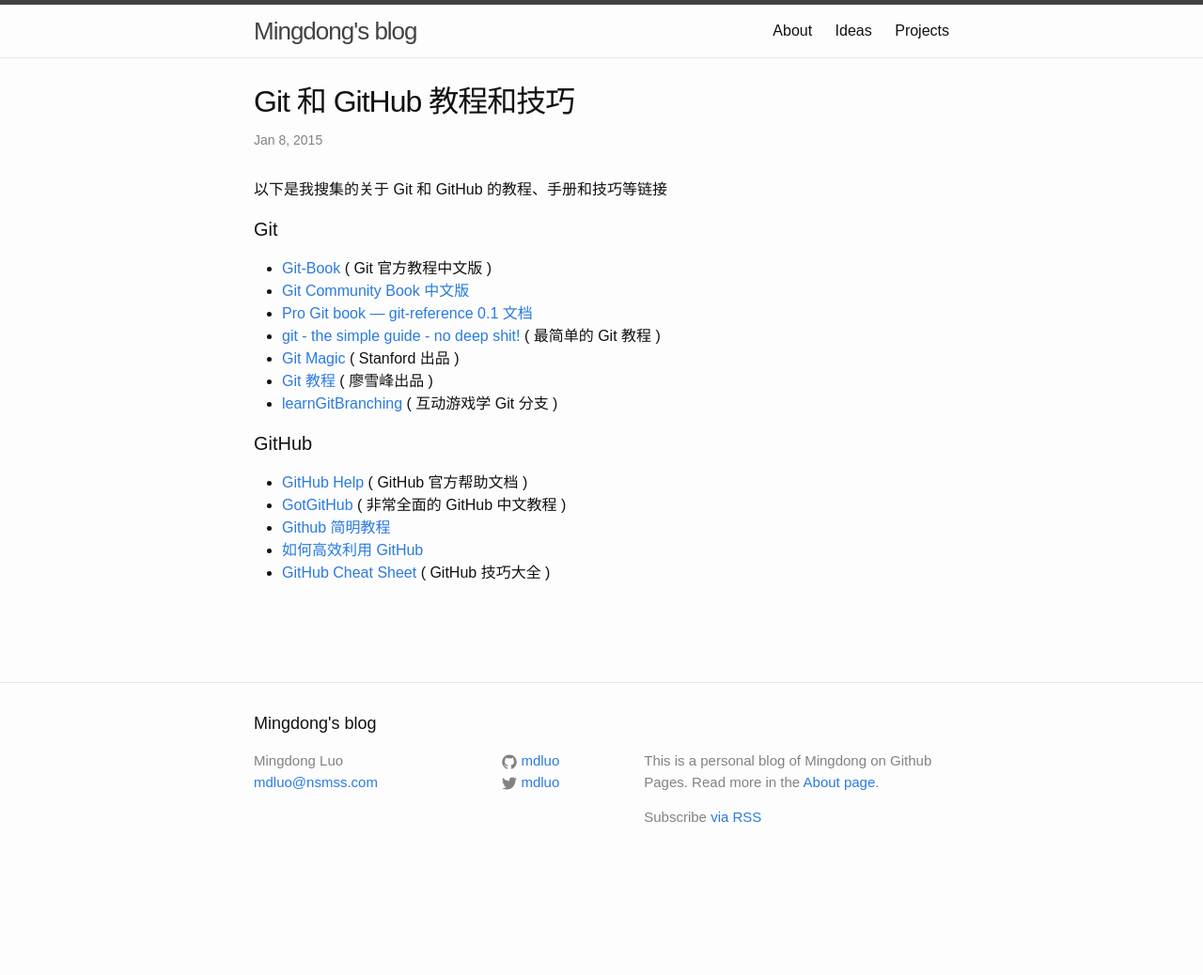
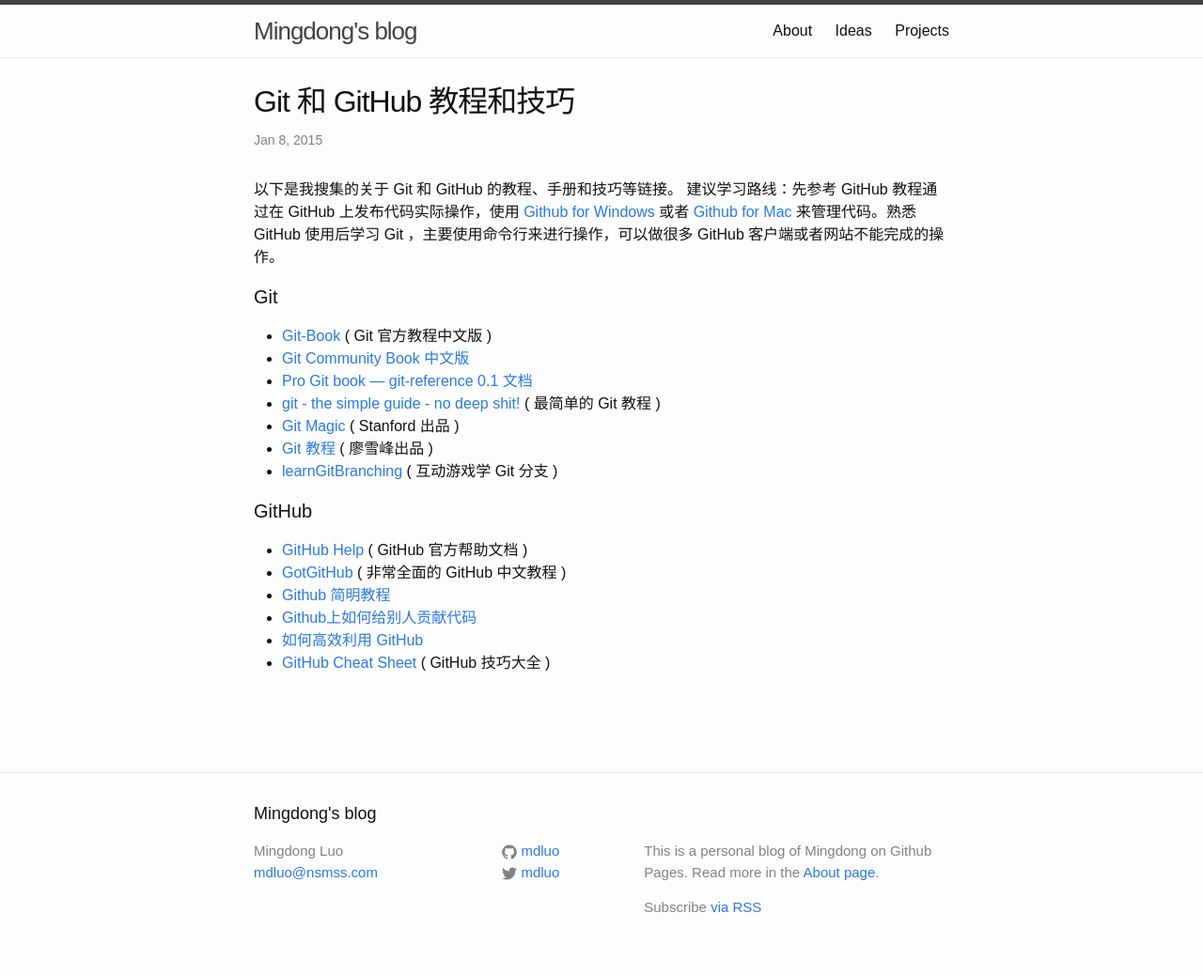
Before and after one commit to itfen/md, a Jekyll site: the page built from _posts/2015-01-08-tutorials-and-tips-about-git-and-github.md, in a window 1280 px wide. Shown: the whole page at 94% size. Built offline with Jekyll 4.4.1, drawn with Linux system fonts in a browser that asks for light colours; comment, search, counter and statistics services are not loaded; before the commit the page ends 942 px from its top, so only the background shows below that.

Commit message:
Update post

```diff
--- a/_posts/2015-01-08-tutorials-and-tips-about-git-and-github.md
+++ b/_posts/2015-01-08-tutorials-and-tips-about-git-and-github.md
@@ -6,7 +6,10 @@
 share: true
 ---
 
-以下是我搜集的关于 Git 和 GitHub 的教程、手册和技巧等链接
+以下是我搜集的关于 Git 和 GitHub 的教程、手册和技巧等链接。
+建议学习路线：先参考 GitHub 教程通过在 GitHub 上发布代码实际操作，使用 [Github for Windows](https://windows.github.com/)
+或者 [Github for Mac](https://mac.github.com/) 来管理代码。熟悉 GitHub 使用后学习 Git ，主要使用命令行来进行操作，可以做很多
+GitHub 客户端或者网站不能完成的操作。
 
 #### Git
 
@@ -23,5 +26,6 @@
 * [GitHub Help](https://help.github.com/)  ( GitHub 官方帮助文档 )
 * [GotGitHub](http://www.worldhello.net/gotgithub/)  ( 非常全面的 GitHub 中文教程 )
 * [Github 简明教程](http://www.yanyulin.info/pages/2013/11/github.html)
+* [Github上如何给别人贡献代码](http://www.yanyulin.info/pages/2013/11/githubM.html)
 * [如何高效利用 GitHub](http://www.yangzhiping.com/tech/github.html)
 * [GitHub Cheat Sheet](https://github.com/tiimgreen/github-cheat-sheet)  ( GitHub 技巧大全 )
```
